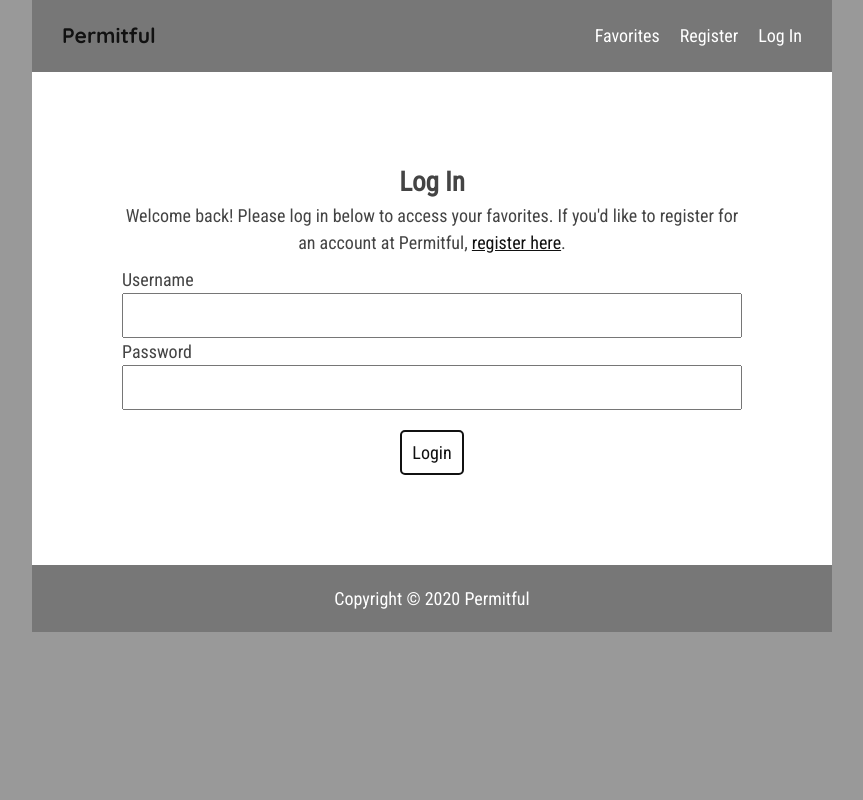
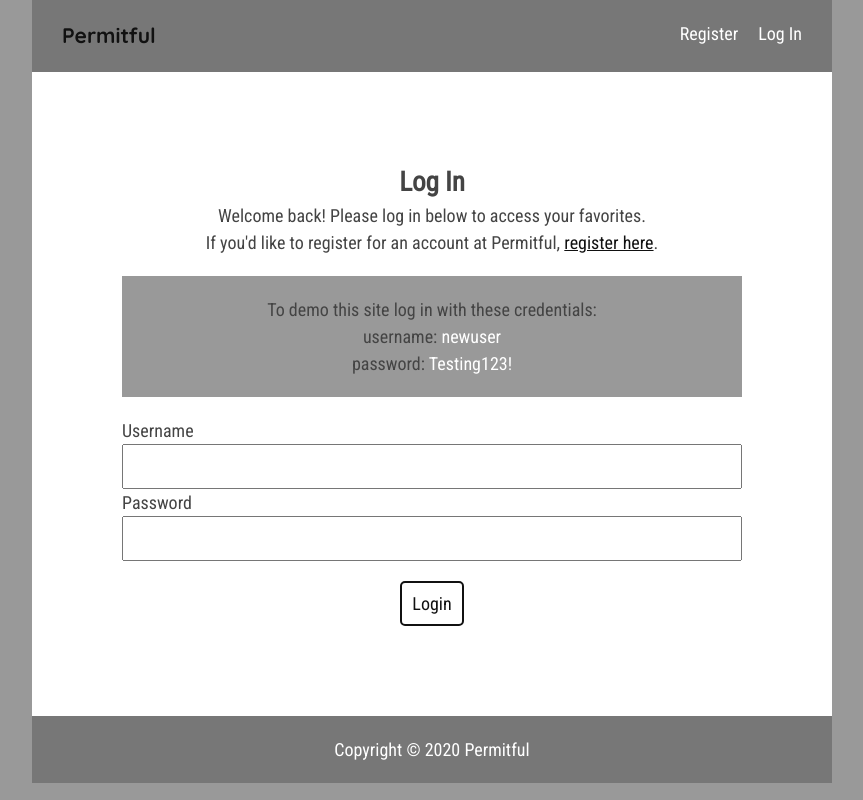
Before and after one commit to gavinmgrant/permitful-client, a React (Create React App) app: page /login in a window 1280 px wide. Shown: the whole page, without its empty margins (208-1071 px from the left). Built offline with nearby package versions, Linux system fonts and the light colour scheme; no server answers.

Commit message:
refined authentification process and navigation

```diff
--- a/src/components/App/App.js
+++ b/src/components/App/App.js
@@ -1,6 +1,8 @@
 import React, { Component } from 'react';
 import Landing from '../Landing/Landing';
 import NavBar from '../NavBar/NavBar';
+import PrivateRoute from '../../utils/PrivateRoute';
+import PublicOnlyRoute from '../../utils/PublicOnlyRoute';
 import Footer from '../Footer/Footer';
 import { Route, Switch } from 'react-router-dom';
 import PermitMap from '../PermitMap/PermitMap';
@@ -9,6 +11,7 @@ import LogInForm from '../LogInForm/LogInForm';
 import FavoritesList from '../FavoritesList/FavoritesList';
 import PermitfulContext from '../../contexts/PermitfulContext';
 import config from '../../config';
+import TokenService from '../../services/token-service';
 import './App.css';
 
 class App extends Component {
@@ -34,7 +37,13 @@ class App extends Component {
   };
 
   componentDidMount() {
-    fetch(`${config.API_ENDPOINT}/favorites`)
+    fetch(`${config.API_ENDPOINT}/favorites`, {
+      method: 'GET',
+        headers: {
+            'content-type': 'application/json',
+            'authorization': `bearer ${TokenService.getAuthToken()}`,
+        },
+    })
       .then(res => {
         if (!res.ok) {
           throw new Error(res.statusText);
@@ -66,9 +75,9 @@ class App extends Component {
           <Switch>
             <Route exact path='/' component={Landing} />
             <Route path='/map' component={PermitMap} />
-            <Route path='/register' component={RegistrationForm} />
-            <Route path='/login' component={LogInForm} />
-            <Route path='/favorites' component={FavoritesList} />
+            <PublicOnlyRoute path='/register' component={RegistrationForm} />
+            <PublicOnlyRoute path='/login' component={LogInForm} />
+            <PrivateRoute path='/favorites' component={FavoritesList} />
           </Switch>
           <Footer />
         </main>
--- a/src/components/FavoritesItem/FavoritesItem.js
+++ b/src/components/FavoritesItem/FavoritesItem.js
@@ -1,6 +1,7 @@
 import React, { useContext } from 'react';
 import PermitfulContext from '../../contexts/PermitfulContext';
 import config from '../../config';
+import TokenService from '../../services/token-service';
 import useSWR from "swr";
 import { FontAwesomeIcon } from '@fortawesome/react-fontawesome';
 import { faTrash as fasFaTrash } from '@fortawesome/free-solid-svg-icons';
@@ -24,6 +25,7 @@ export default function FavoriteItem(props) {
             method: 'DELETE',
             headers: {
                 'content-type': 'application/json',
+                'authorization': `bearer ${TokenService.getAuthToken()}`,
             }
         })
         .then(res => {
--- a/src/components/FavoritesList/FavoritesList.js
+++ b/src/components/FavoritesList/FavoritesList.js
@@ -2,10 +2,16 @@ import React from 'react';
 import { Link } from 'react-router-dom';
 import useSWR from "swr";
 import config from '../../config';
+import TokenService from '../../services/token-service';
 import FavoritesItem from '../FavoritesItem/FavoritesItem';
 import './FavoritesList.css';
 
-const fetcher = (...args) => fetch(...args).then(response => response.json());
+const fetcher = url => fetch(url, {
+    headers: {
+        'content-type': 'application/json',
+        'authorization': `bearer ${TokenService.getAuthToken()}`,
+    }
+}).then(r => r.json())
 
 export default function FavoritesList() {
     // get saved favorite permit numbers from the server
--- a/src/components/LogInForm/LogInForm.js
+++ b/src/components/LogInForm/LogInForm.js
@@ -7,7 +7,9 @@ import './LogInForm.css';
 
 export default class LoginForm extends Component {
     static defaultProps = {
-        onLoginSuccess: () => {}
+        onLoginSuccess: () => {
+            window.location.reload(false);
+        }
     }
 
     state = { error: null }
@@ -33,16 +35,27 @@ export default class LoginForm extends Component {
     }
 
     render() {
+        const { error } = this.state
         return (
             <section className="login-container">
                 <h2>Log In</h2>
-                <p>Welcome back! Please log in below to access your favorites. If you'd like to register for an account at Permitful,{' '}
+                <p>Welcome back! Please log in below to access your favorites.</p>
+                <p>If you'd like to register for an account at Permitful,{' '}
                     <span>
                         <Link to='/register'>register here</Link>
                     </span>.
                 </p>
+                <section className="demo">
+                    <p>To demo this site log in with these credentials:</p>
+                    <p>username: <span className="white">newuser</span></p>
+                    <p>password: <span className="white">Testing123!</span></p>
+                </section>
+
                 <form onSubmit={this.handleSubmitJwtAuth}>
                     <section className="login-form">
+                        <div role='alert'>
+                            {error && <p className='red'>{error}</p>}
+                        </div>
                         <div>
                             <label htmlFor="username">Username</label>
                             <Input
--- a/src/components/NavBar/NavBar.js
+++ b/src/components/NavBar/NavBar.js
@@ -1,8 +1,58 @@
-import React from 'react';
+import React, { Component } from 'react';
 import { Link } from 'react-router-dom';
+import TokenService from '../../services/token-service';
 import './NavBar.css';
 
-export default function NavBar() {
+export default class NavBar extends Component {
+    handleLogoutClick = () => {
+        TokenService.clearAuthToken();
+        window.location.reload(false);
+    }
+
+    renderLogoutLink() {
+        return (
+            <div className='navbar-logged-in'>
+                <ul>
+                    <Link
+                        to='/favorites'
+                        style={{ textDecoration: 'none' }}
+                    >
+                        <li className='nav-bar'>Favorites</li>
+                    </Link>
+                    <Link
+                        onClick={this.handleLogoutClick}
+                        to='/'
+                        style={{ textDecoration: 'none' }}
+                    >
+                        <li className='nav-bar'>Log Out</li>
+                    </Link>
+                </ul>
+            </div>
+        )
+    }
+
+    renderLoginLink() {
+        return (
+            <div className='navbar-not-logged-in'>
+                <ul>
+                    <Link
+                        to='/register'
+                        style={{ textDecoration: 'none' }}
+                    >
+                        <li className='nav-bar'>Register</li>
+                    </Link>
+                    <Link
+                        to='/login'
+                        style={{ textDecoration: 'none' }}
+                    >
+                        <li className='nav-bar'>Log In</li>
+                    </Link>
+                </ul>
+            </div>
+        )
+    }
+
+    render() {
         return (
             <nav role="navigation">
                 <h3>
@@ -10,11 +60,10 @@ export default function NavBar() {
                         Permitful
                     </Link>
                 </h3>
-            <ul>
-                <Link to='/favorites' style={{ textDecoration: 'none' }}><li className='nav-bar'>Favorites</li></Link>
-                <Link to='/register' style={{ textDecoration: 'none' }}><li className='nav-bar'>Register</li></Link>
-                <Link to='/login' style={{ textDecoration: 'none' }}><li className='nav-bar'>Log In</li></Link>
-            </ul>
+                {TokenService.hasAuthToken()
+                    ? this.renderLogoutLink()
+                    : this.renderLoginLink()}
             </nav>
         )
     }
+}
--- a/src/components/RegistrationForm/RegistrationForm.js
+++ b/src/components/RegistrationForm/RegistrationForm.js
@@ -30,12 +30,16 @@ export default class RegistrationForm extends Component {
     };
 
     render() {
+        const { error } = this.state
         return (
             <section className="registration-container">
                 <h2>Register</h2>
                 <p>Registered users can select their favorite permits and quickly retrieve their details later. Save time and register below.</p>
                 <form onSubmit={this.handleSubmit}>
                     <section className="registration-form">
+                        <div role='alert'>
+                            {error && <p className='red'>{error}</p>}
+                        </div>
                         <div>
                             <label htmlFor="username">
                                 Username <Required />
--- a/src/config.js
+++ b/src/config.js
@@ -1,4 +1,4 @@
 export default {
     API_ENDPOINT: `https://mighty-ravine-89778.herokuapp.com/api`,
-    TOKEN_KEY: 'blogful-client-auth-token',
+    TOKEN_KEY: 'permitful-client-auth-token',
 }
--- a/src/index.css
+++ b/src/index.css
@@ -94,3 +94,17 @@ a:visited {
 .underline {
   text-decoration: underline;
 }
+
+.red {
+  color: #CA1551;
+}
+
+.white {
+  color: #ffffff;
+}
+
+.demo {
+  margin: 20px 0px;
+  padding: 20px;
+  background: #999999;
+}
--- /dev/null
+++ b/src/utils/PrivateRoute.js
@@ -0,0 +1,22 @@
+import React from 'react'
+import { Route, Redirect } from 'react-router-dom'
+import TokenService from '../services/token-service'
+
+export default function PrivateRoute({ component, ...props }) {
+    const Component = component
+    return (
+        <Route
+        {...props}
+        render={componentProps => (
+            TokenService.hasAuthToken()
+            ? <Component {...componentProps} />
+            : <Redirect
+                to={{
+                    pathname: '/login',
+                    state: { from: componentProps.location }
+                }}
+                />
+        )}
+        />
+    )
+}
--- /dev/null
+++ b/src/utils/PublicOnlyRoute.js
@@ -0,0 +1,18 @@
+import React from 'react'
+import { Route, Redirect } from 'react-router-dom'
+import TokenService from '../services/token-service'
+
+export default function PublicOnlyRoute({ component, ...props }) {
+    const Component = component
+    return (
+        <Route
+        {...props}
+        render={componentProps => (
+            TokenService.hasAuthToken()
+            ? <Redirect
+                to={'/favorites'} />
+            : <Component {...componentProps} />
+        )}
+        />
+    )
+}
```
Also changed, not shown: src/components/Details/Details.js (+8 -3 lines), src/components/Results/Results.js (+6 -2 lines). Lines whose indentation alone changed are shown as unchanged.
